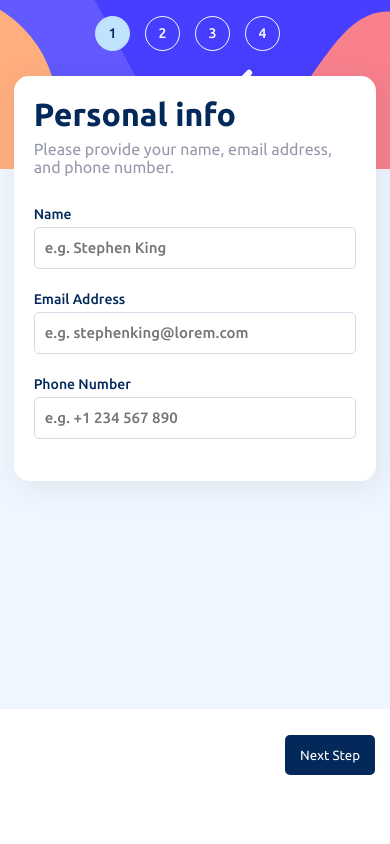
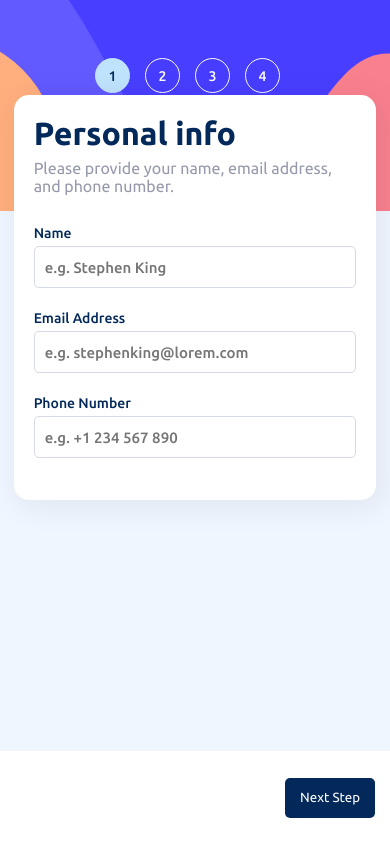
Before and after one commit to FelipeSDS23/multi-step-form, a React (Vite) app: page /#/ in a window 390 px wide. Built offline with nearby package versions, Linux system fonts and the light colour scheme.

Commit message:
teste pages

```diff
--- a/index.html
+++ b/index.html
@@ -12,7 +12,6 @@
         align-items: center;
         height: 100vh;
         width: 100vw;
-        padding-bottom: 10vh;
       }
     </style>
   </head>
--- a/src/index.css
+++ b/src/index.css
@@ -55,6 +55,7 @@
         justify-content: center;
         align-items: center;
         position: relative;
+        margin: 10vh 0px;
     }
 
     .sidebarContainer {
@@ -92,7 +93,7 @@
         width: 93%;
         /* height: 55%;   */
         position: absolute;
-        top: 14vh;
+        top: 95px;
         left: 3.5%;
         padding: 20px;
         border-radius: 15px;
```
